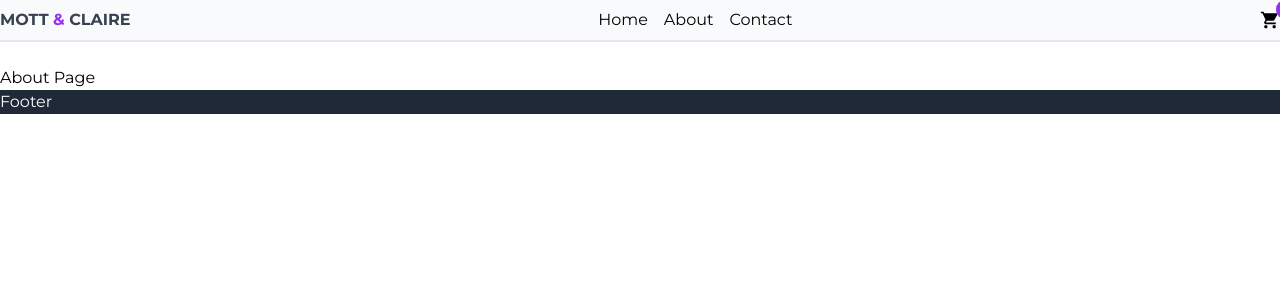
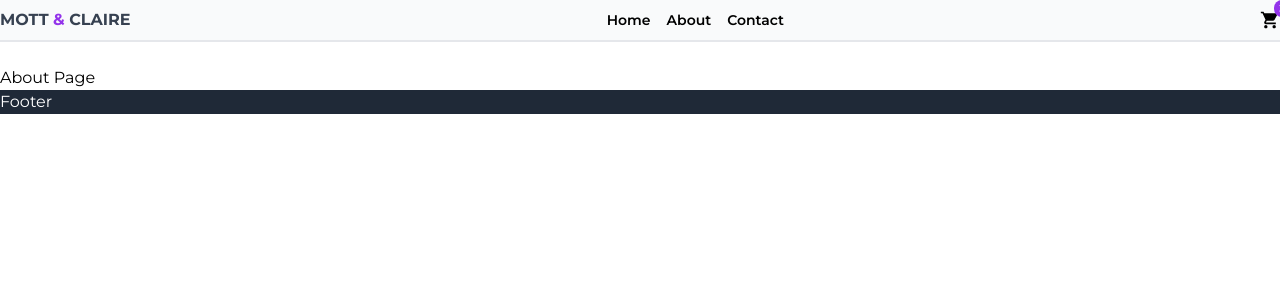
Before and after one commit to ventura01/website-tailwind, a Next.js app: page /about in a window 1280 px wide. Shown: the top 300 px of the page. Built offline with nearby package versions, Linux system fonts and the light colour scheme.

Commit message:
Fourth Commit

```diff
--- a/app/[id]/page.tsx
+++ b/app/[id]/page.tsx
@@ -22,10 +22,10 @@ const ProductDetail = ({ params }) => {
   return (
     <div className="container mx-auto mb-12">
       <div className="grid grid-cols-1 px-4 md:px-24 md:grid-cols-2">
-        <div className="md:p-8">
+        <div className="overflow-hidden md:p-8">
           <Image
             src={data.url}
-            className="object-cover h-120 w-full object-center"
+            className="object-cover h-96 w-full object-center"
             width={600}
             height={600}
             alt={data.name}
--- a/components/Navbar.tsx
+++ b/components/Navbar.tsx
@@ -25,7 +25,7 @@ const Navbar = () => {
             {links.map((link: LinksProps) => (
               <div key={link.route}>
                 <ul>
-                  <li className="hover:text-purple-600">
+                  <li className="font-semibold text-sm hover:text-purple-600">
                     <Link href={link.route}>{link.name}</Link>
                   </li>
                 </ul>
@@ -33,7 +33,7 @@ const Navbar = () => {
             ))}
           </div>
           <div className="right-6 relative md:right-0">
-            <span className="absolute bg-purple-600 rounded-full text-white py-[2px] px-[6px] -right-[14px] -top-[10px] text-[10px]">3</span>
+            <span className="absolute bg-purple-600 font-semibold rounded-full text-white py-[1px] px-[5px] -right-[10px] -top-[10px] text-[10px]">3</span>
             <MdShoppingCart size={'1.25rem'} />
           </div>
         </div>
```
